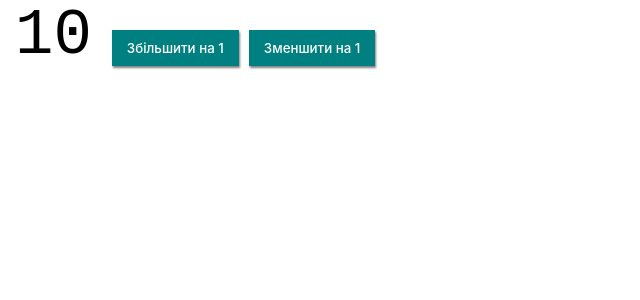
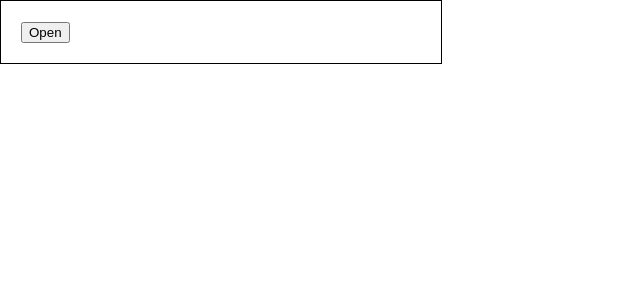
Before and after one commit to AlexSawranskiy/goiteens-react-3, a React (Create React App) app: page / in a window 1280 px wide. Shown: the top 300 px of the page, without its empty margins (0-640 px from the left). Built offline with nearby package versions, Linux system fonts and the light colour scheme.

Commit message:
add "DropDown" components

```diff
--- a/src/components/App.jsx
+++ b/src/components/App.jsx
@@ -1,7 +1,11 @@
-import { Counter } from "./Counter/Counter"
+// import { Counter } from "./Counter/Counter"
+import { DropDown } from "./DropDown/DropDown";
 
 export const App = () => {
   return (
-    <Counter/>
+    <>
+      {/* <Counter initialValue = {0}/> */}
+      <DropDown/>
+    </>
   );
 };
--- /dev/null
+++ b/src/components/Counter/Buttons.jsx
@@ -0,0 +1,16 @@
+export const Buttons = ({onIncrement, onDecrement}) => {
+    return (
+        <>
+          <button
+          type="button"
+          onClick={onDecrement}>
+              Збільшити на 1
+          </button>
+          <button
+          type="button"
+          onClick={onIncrement}>
+              Зменшити на 1
+          </button>
+        </>
+    )
+}
--- a/src/components/Counter/Counter.jsx
+++ b/src/components/Counter/Counter.jsx
@@ -1,36 +1,49 @@
 import React from 'react';
+import { Buttons } from './Buttons';
+import { CounterValue } from './CounterValue';
 import './Counter.css';
 
 export class Counter extends React.Component {
-    // static defaultProps = {
-    //     value: 0,
-    // }
+    static defaultProps = {
+        initialValue: 1,
+    }
 
     // static propType = {
     //     value: propType.string.isRequired
     // }
 
     state = {
-        value: 10,
+        value: this.props.initialValue,
     }
 
-    handlerDecrement = (event) => {
-        console.log('Збільшуємо на 1')
+    handlerDecrement = () => {
+        // Зміна стану при умові перезаписати значення
+        // this.setState({
+        //   value: this.state.value +1
+        // })
+
+        // Зміна стану від попереднього значення
+        this.setState((prevState) => {
+          return {
+            value: prevState.value +1
+          }
+        })
 
         // const taregtEl = event.target;
     }
-    handleIncrement = (event) => {
-        console.log("Зменшуємо на 1")
+    handlerIncrement = () => {
+      this.setState((prevState) => {
+        return {
+          value: prevState.value -1
+        }
+      })
     }
     render() {
         return <div className="Counter__controls">
-        <span className="Counter__value">{this.state.value}</span>
-      <button type="button" onClick={this.handlerDecrement}>
-        Збільшити на 1
-      </button>
-      <button type="button" onClick={this.handleIncrement}>
-        Зменшити на 1
-      </button>
+        <CounterValue value = {this}/>
+        <Buttons
+        onDecrement={this.handlerDecrement}
+        onIncrement={this.handlerIncrement}/>
     </div>
     }
 }
--- /dev/null
+++ b/src/components/Counter/CounterValue.jsx
@@ -0,0 +1,5 @@
+export const CounterValue = () => {
+    return <span className="Counter__value">
+    {this.state.value}
+  </span>
+}
--- /dev/null
+++ b/src/components/DropDown/DropDown.css
@@ -0,0 +1,17 @@
+.Dropdown {
+    position: relative;
+    width: 400px;
+    padding: 20px;
+    border: 1px solid black;
+  }
+
+  .Dropdown__menu {
+    position: absolute;
+    top: 100%;
+    left: 0;
+    width: 100%;
+    padding: 20px;
+    text-align: center;
+    background-color: teal;
+    color: white;
+}
--- /dev/null
+++ b/src/components/DropDown/DropDown.jsx
@@ -0,0 +1,32 @@
+import React from 'react';
+import './DropDown.css'
+
+export class DropDown extends React.Component {
+    state = {
+        visible: false
+    }
+
+    toogle = () => {
+        this.setState((prevState) => {
+            return {
+                visible: !prevState.visible
+            }
+        })
+    }
+
+
+    render(){
+        return (
+            <div className="Dropdown">
+              <button
+                type="button"
+                className="Dropdown__toggle"
+                onClick = {this.toogle}
+              >
+              Open
+              </button>
+              {this.state.visible && <div className="Dropdown__menu">Випадаюче меню</div>}
+            </div>
+        )
+    }
+}
```
